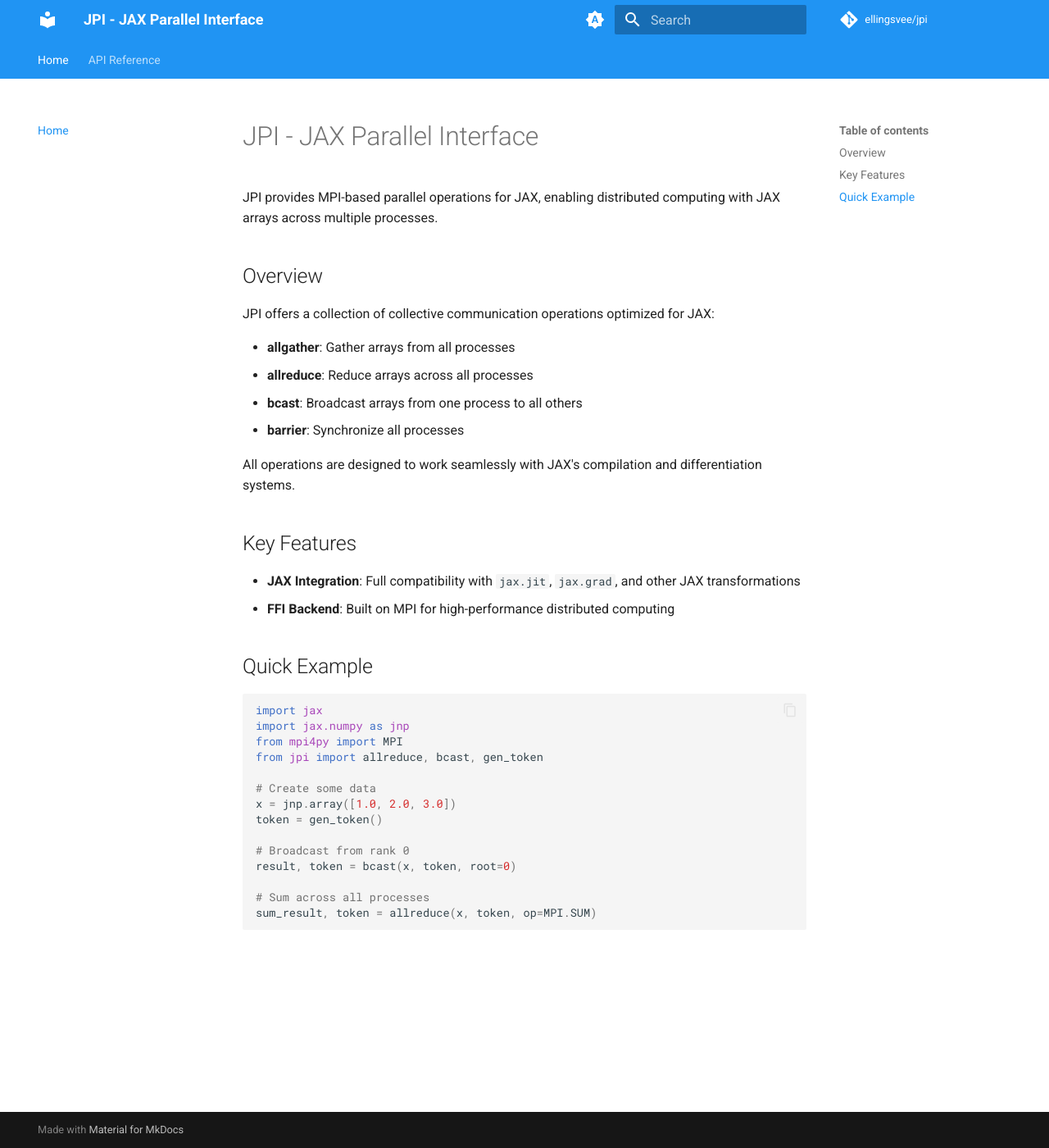
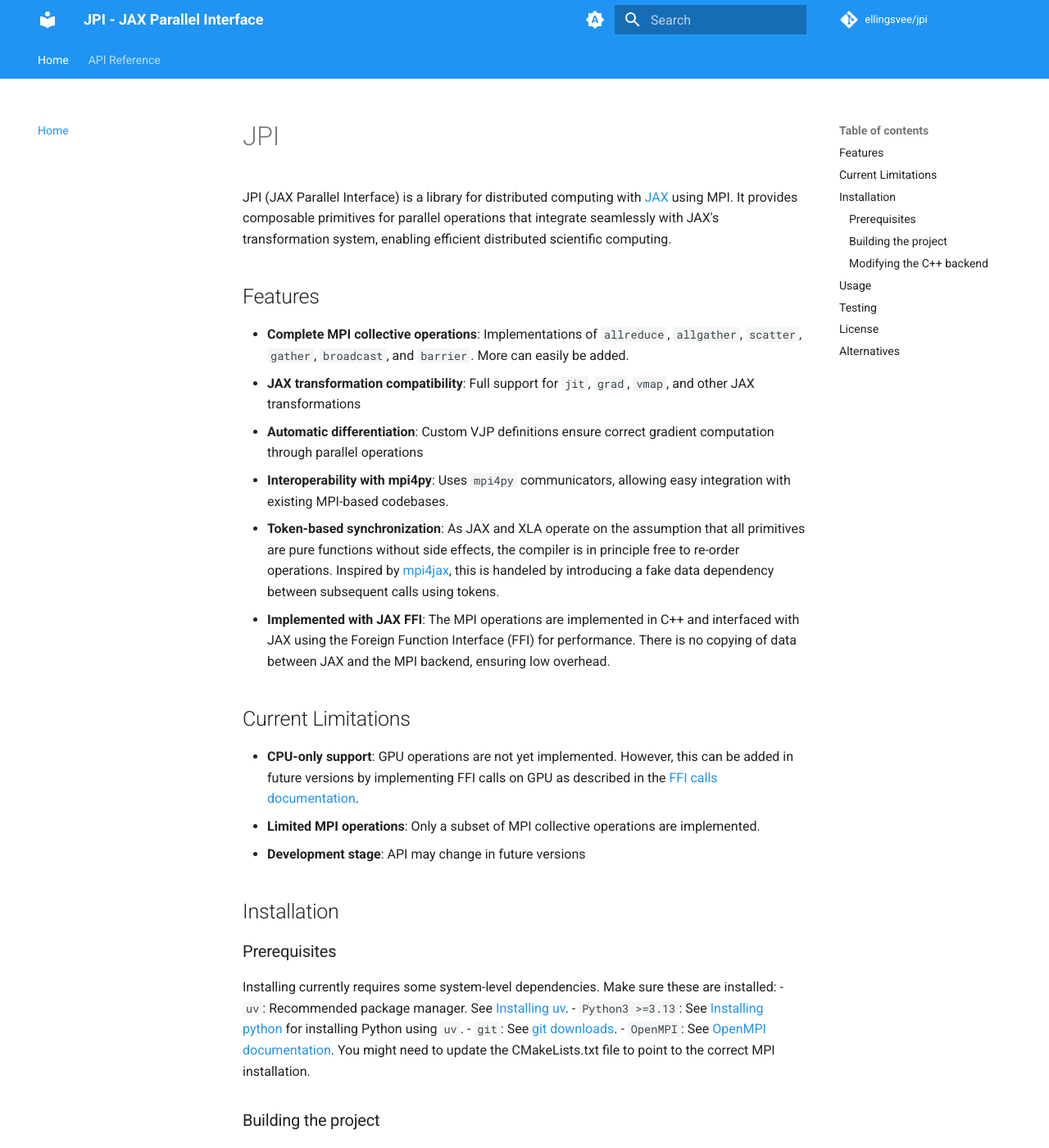
Before and after one commit to ellingsvee/jpi, an MkDocs documentation site: the page built from docs/index.md, in a window 1280 px wide and 1400 px high. Shown: the whole window at 82% size. Built offline with MkDocs 1.6.1 and Material for MkDocs 9.7.7, drawn with Linux system fonts in a browser that asks for light colours; comment, search, counter and statistics services are not loaded; some of the changed text lies outside the part shown.

````diff
--- a/docs/index.md
+++ b/docs/index.md
@@ -1,38 +1,97 @@
-# JPI - JAX Parallel Interface
+# JPI
 
-JPI provides MPI-based parallel operations for JAX, enabling distributed computing with JAX arrays across multiple processes.
+JPI (JAX Parallel Interface) is a library for distributed computing with [JAX](https://github.com/google/jax) using MPI. It provides composable primitives for parallel operations that integrate seamlessly with JAX's transformation system, enabling efficient distributed scientific computing.
 
-## Overview
+## Features
 
-JPI offers a collection of collective communication operations optimized for JAX:
+- **Complete MPI collective operations**: Implementations of `allreduce`, `allgather`, `scatter`, `gather`, `broadcast`, and `barrier`. More can easily be added.
+- **JAX transformation compatibility**: Full support for `jit`, `grad`, `vmap`, and other JAX transformations
+- **Automatic differentiation**: Custom VJP definitions ensure correct gradient computation through parallel operations
+- **Interoperability with mpi4py**: Uses `mpi4py` communicators, allowing easy integration with existing MPI-based codebases.
+- **Token-based synchronization**: As JAX and XLA operate on the assumption that all primitives are pure functions without side effects, the compiler is in principle free to re-order operations. Inspired by [mpi4jax](https://github.com/mpi4jax/mpi4jax/tree/main), this is handeled by introducing a fake data dependency between subsequent calls using tokens.
+- **Implemented with JAX FFI**: The MPI operations are implemented in C++ and interfaced with JAX using the Foreign Function Interface (FFI) for performance. There is no copying of data between JAX and the MPI backend, ensuring low overhead.
 
-- **allgather**: Gather arrays from all processes
-- **allreduce**: Reduce arrays across all processes
-- **bcast**: Broadcast arrays from one process to all others
-- **barrier**: Synchronize all processes
+## Current Limitations
 
-All operations are designed to work seamlessly with JAX's compilation and differentiation systems.
+- **CPU-only support**: GPU operations are not yet implemented. However, this can be added in future versions by implementing FFI calls on GPU as described in the [FFI calls documentation](https://docs.jax.dev/en/latest/ffi.html#ffi-calls-on-a-gpu).
+- **Limited MPI operations**: Only a subset of MPI collective operations are implemented.
+- **Development stage**: API may change in future versions
 
-## Key Features
+## Installation
+### Prerequisites
+Installing currently requires some system-level dependencies. Make sure these are installed:
+- `uv`: Recommended package manager. See [Installing uv](https://docs.astral.sh/uv/getting-started/installation/).
+- `Python3 >=3.13`: See [Installing python](https://docs.astral.sh/uv/guides/install-python/) for installing Python using `uv`.
+- `git`: See [git downloads](https://git-scm.com/downloads).
+- `OpenMPI`: See [OpenMPI documentation](https://docs.open-mpi.org/en/v5.0.x/index.html). You might need to update the CMakeLists.txt file to point to the correct MPI installation.
 
-- **JAX Integration**: Full compatibility with `jax.jit`, `jax.grad`, and other JAX transformations
-- **FFI Backend**: Built on MPI for high-performance distributed computing
+### Building the project
+As the MPI operations are implemented in C++, the project needs to be built before use. This is handled automatically when installing with `uv`. Install the project with:
+```bash
+# Clone the repository
+git clone https://github.com/ellingsvee/jpi.git
+cd jpi
 
-## Quick Example
+# Install with uv
+uv sync
+uv build
+```
+
+### Modifying the C++ backend
+If you make changes to the C++ code, you need to rebuild the project. This can be done with:
+```bash
+uv sync --reinstall
+uv build
+```
+
+
+
+
+## Usage
 
 ```python
 import jax
 import jax.numpy as jnp
 from mpi4py import MPI
-from jpi import allreduce, bcast, gen_token
+from jpi import allreduce, gen_token
 
-# Create some data
-x = jnp.array([1.0, 2.0, 3.0])
-token = gen_token()
+comm = MPI.COMM_WORLD
+rank = comm.Get_rank()
+size = comm.Get_size()
 
-# Broadcast from rank 0
-result, token = bcast(x, token, root=0)
+# Each rank starts with its own data
+data = jnp.array([comm.rank], dtype=jnp.float32)
 
-# Sum across all processes
-sum_result, token = allreduce(x, token, op=MPI.SUM)
+
+# Some function that uses allreduce
+def func(data):
+    token = gen_token()
+    result, _ = allreduce(data, token, op=MPI.SUM, comm=comm)
+
+    # Each rank can do something different
+    if rank == 0:
+        result = result * 2
+    return jnp.sum(result)
+
+
+# JIT and grad the function
+func_jit = jax.jit(func)
+func_grad = jax.grad(func_jit)
+
+# Compute result and gradient
+result = func_jit(data)
+grad_result = func_grad(data)
+print(f"Rank {comm.rank} has result {result} and gradient {grad_result}")
 ```
+
+## Testing
+Tests are implemented using `pytest`. To run the tests with MPI use:
+```bash
+mpirun -np 4 uv run pytest --with-mpi
+```
+
+## License
+MIT License. See `LICENSE` file for details.
+
+## Alternatives
+This project is inspired by the great [mpi4jax](https://github.com/mpi4jax/mpi4jax).  Built using `mpi4py.libmpi` to exposes MPI C primitives as Cython callables, mpi4jax is currently more mature and has more features. JPI aims to provide a simpler and more extensible framework for integrating MPI with JAX.  Additionally, building on top of JAX's FFI allows XLA to better optimize the C++ backend for performance.
````
Also changed, not shown: README.md (+91 -7 lines).
